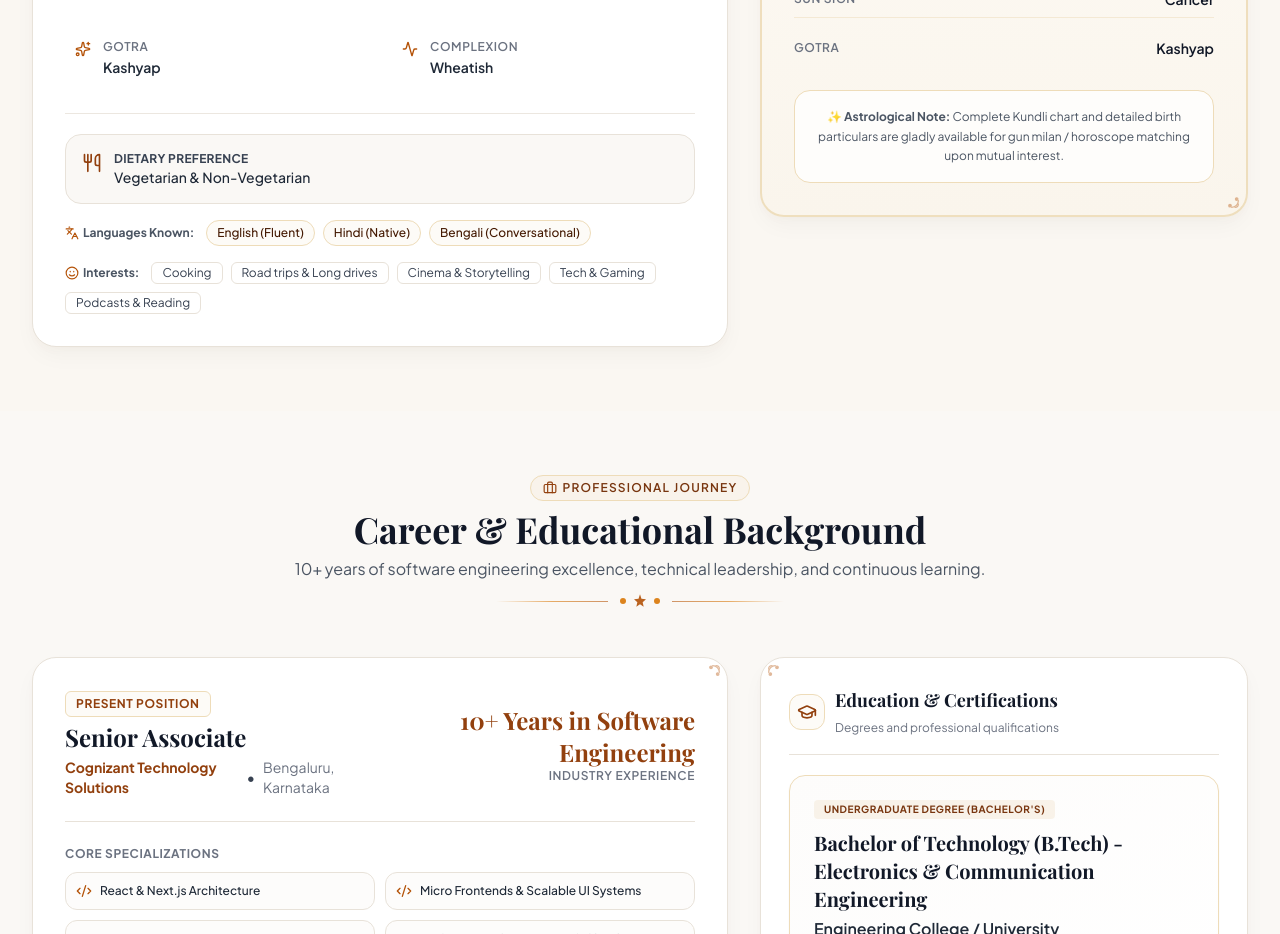
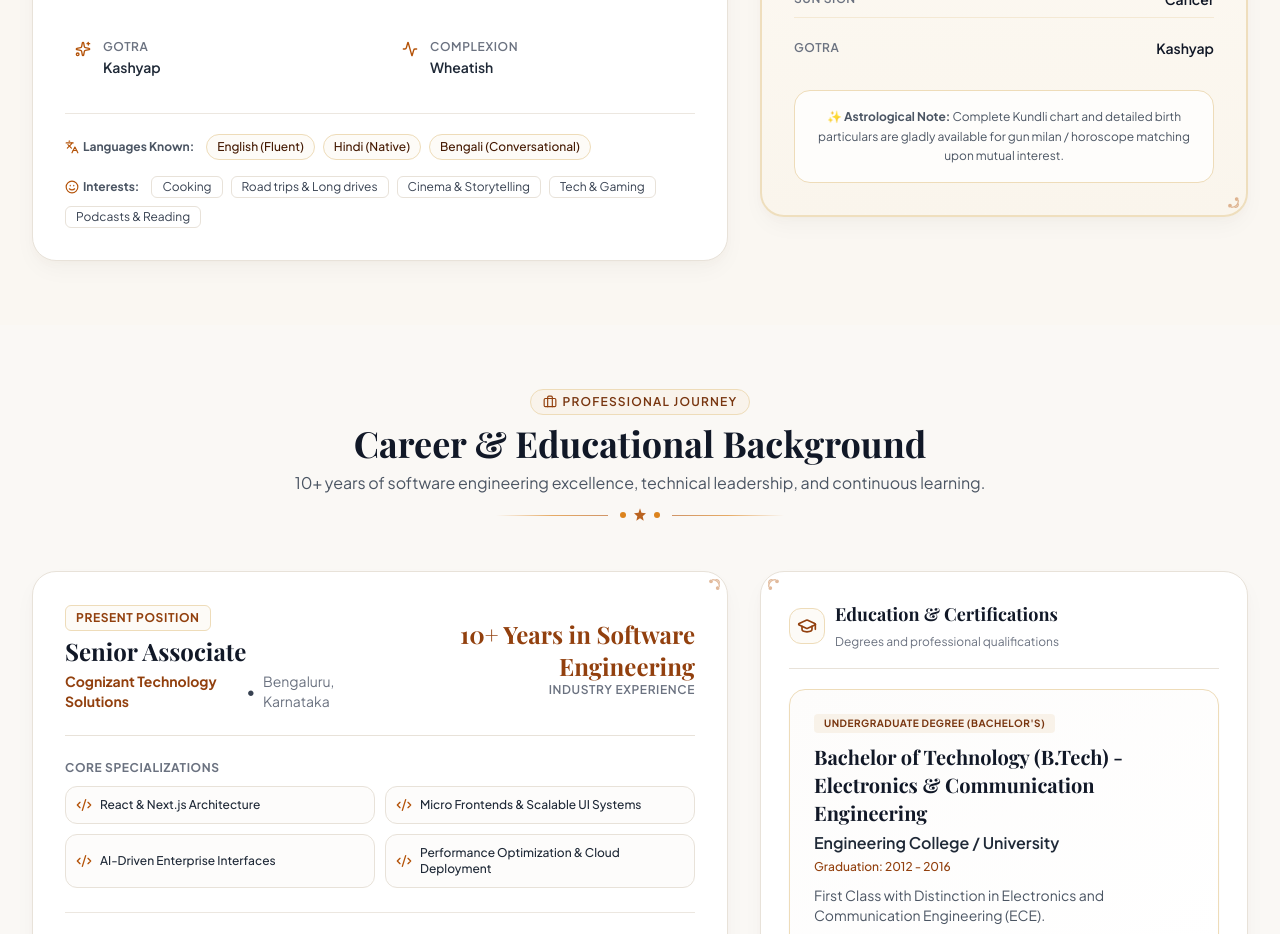
Before and after one commit to bkshaw1994/BioData, a React (Vite) app: page / in a window 1280 px wide. Shown: the part 1640-2574 px from the top of the page. Built offline with nearby package versions, Linux system fonts and the light colour scheme; a web font is replaced by a local one.

Commit message:
fix: removed dietary preference from biodata, personal info, and print layout

```diff
--- a/src/components/PersonalInfo.jsx
+++ b/src/components/PersonalInfo.jsx
@@ -6,7 +6,6 @@ import {
   MapPin,
   Ruler,
   Compass,
-  Utensils,
   Heart,
   Sparkles,
   Languages,
@@ -165,20 +164,8 @@ export const PersonalInfo = ({ data }) => {
 
             </div>
 
-            {/* Diet & Lifestyle Highlight Box */}
+            {/* Lifestyle Highlights */}
             <div className="mt-6 pt-5 border-t border-warmborder/80 space-y-4">
-              <div className="bg-ivory-100 p-4 rounded-2xl border border-warmborder flex flex-col sm:flex-row items-start sm:items-center justify-between gap-3">
-                <div className="flex items-start gap-3">
-                  <Utensils className="w-5 h-5 text-gold-600 shrink-0 mt-0.5" />
-                  <div>
-                    <span className="text-xs font-bold text-charcoal-700 uppercase tracking-wide block">Dietary Preference</span>
-                    <p className="text-sm text-charcoal-800 font-medium">
-                      {p.diet || "Vegetarian & Non-Vegetarian"}
-                    </p>
-                  </div>
-                </div>
-              </div>
-
               {/* Languages Known Badges */}
               <div className="flex items-center gap-2 flex-wrap">
                 <span className="text-xs font-bold text-charcoal-600 flex items-center gap-1 mr-1">
--- a/src/components/PrintBioData.jsx
+++ b/src/components/PrintBioData.jsx
@@ -127,10 +127,6 @@ export const PrintBioData = ({ data }) => {
                 <span className="font-semibold text-gray-900">{h.gan || "Dev"} / {h.charan || "4th"}</span>
               </div>
 
-              <div className="flex justify-between border-b border-gray-200 py-0.5">
-                <span className="text-gray-600">Dietary Preference:</span>
-                <span className="font-semibold text-gray-900">{p.diet}</span>
-              </div>
               <div className="flex justify-between border-b border-gray-200 py-0.5">
                 <span className="text-gray-600">Hobbies & Interests:</span>
                 <span className="font-semibold text-gray-900">{Array.isArray(p.hobbies) ? p.hobbies.join(', ') : "Cooking, Road trips, Cinema, Tech"}</span>
--- a/src/data/biodata.js
+++ b/src/data/biodata.js
@@ -20,7 +20,6 @@ export const initialBioData = {
     religion: "Hindu",
     casteCommunity: "Shaw",
     gotra: "Kashyap",
-    diet: "Vegetarian & Non-Vegetarian",
     fitness: "Fitness-conscious (Regular walking, badminton & home-cooked meals)",
     hobbies: ["Cooking", "Road trips & Long drives", "Cinema & Storytelling", "Tech & Gaming", "Podcasts & Reading"],
     languages: ["English (Fluent)", "Hindi (Native)", "Bengali (Conversational)"],
```
